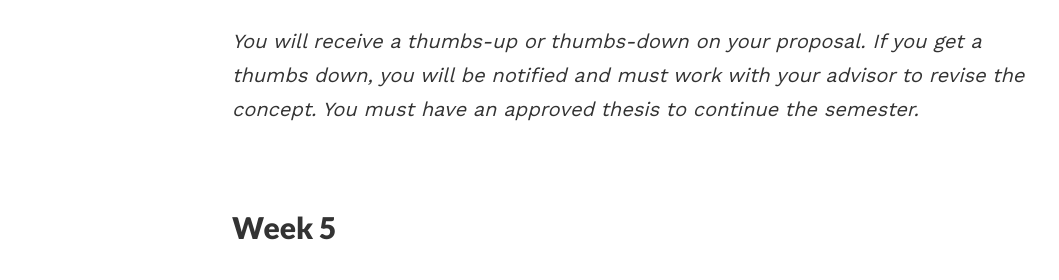
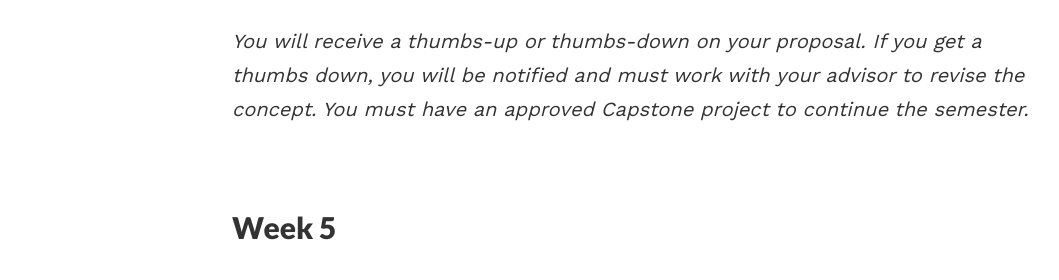
Before and after one commit to coloringchaos/capstone-s17, a Jekyll site: the page built from _posts/2017-01-16-schedule.md, in a window 1280 px wide and 900 px high, scrolled down 2687 px. Shown: the part 231-511 px from the top of the window, without its empty margins (8-1067 px from the left). Built offline with Jekyll 4.4.1, drawn with Linux system fonts in a browser that asks for light colours.

Commit message:
week 3 update

```diff
--- a/_posts/2017-01-16-schedule.md
+++ b/_posts/2017-01-16-schedule.md
@@ -104,7 +104,7 @@ permalink: '/schedule'
 #### 💥 MILESTONE - Submit Project Proposal by 5:00 p.m. on Thursday, February 9th
 
 *You will receive a thumbs-up or thumbs-down on your proposal. If you get a thumbs down, you will be notified and must work with your advisor to revise the concept.
-You must have an approved thesis to continue the semester.*
+You must have an approved Capstone project to continue the semester.*
 
 <br>
 
```
